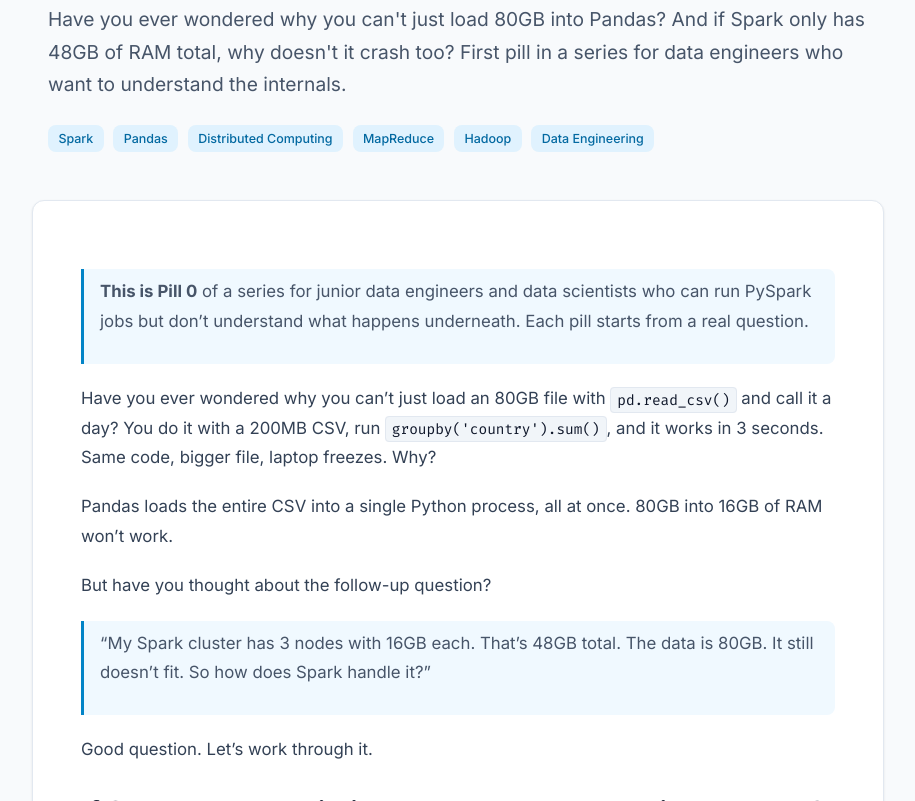
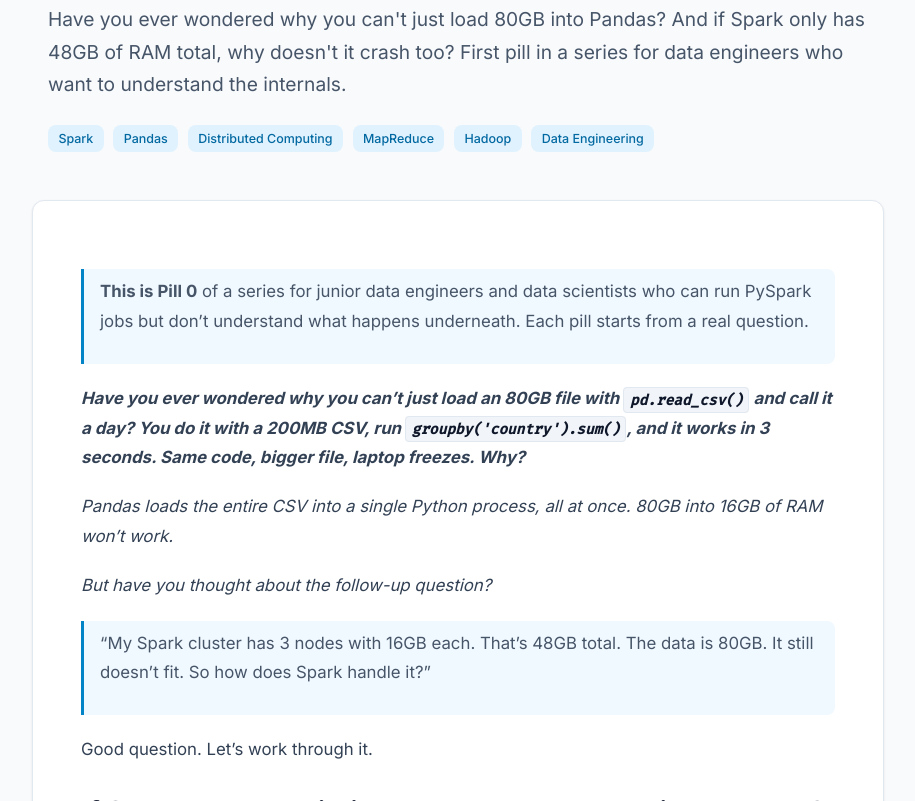
Before and after one commit to moradabaz/blog-frontend, an Astro site: page /blog/spark-pill-0-why-not-pandas in a window 1280 px wide. Shown: the part 426-1227 px from the top of the page, without its empty margins (182-1097 px from the left). Built offline with nearby package versions, Linux system fonts and the light colour scheme; Astro itself is replaced by a stand-in of ours.

Commit message:
add pill 0 spark

```diff
--- a/src/content/blog/spark-pill-0-why-not-pandas.md
+++ b/src/content/blog/spark-pill-0-why-not-pandas.md
@@ -9,11 +9,11 @@
 
 > **This is Pill 0** of a series for junior data engineers and data scientists who can run PySpark jobs but don't understand what happens underneath. Each pill starts from a real question.
 
-Have you ever wondered why you can't just load an 80GB file with `pd.read_csv()` and call it a day? You do it with a 200MB CSV, run `groupby('country').sum()`, and it works in 3 seconds. Same code, bigger file, laptop freezes. Why?
+***Have you ever wondered why you can't just load an 80GB file with `pd.read_csv()` and call it a day? You do it with a 200MB CSV, run `groupby('country').sum()`, and it works in 3 seconds. Same code, bigger file, laptop freezes. Why?***
 
-Pandas loads the entire CSV into a single Python process, all at once. 80GB into 16GB of RAM won't work.
+*Pandas loads the entire CSV into a single Python process, all at once. 80GB into 16GB of RAM won't work.*
 
-But have you thought about the follow-up question?
+*But have you thought about the follow-up question?*
 
 > "My Spark cluster has 3 nodes with 16GB each. That's 48GB total. The data is 80GB. It still doesn't fit. So how does Spark handle it?"
 
```
